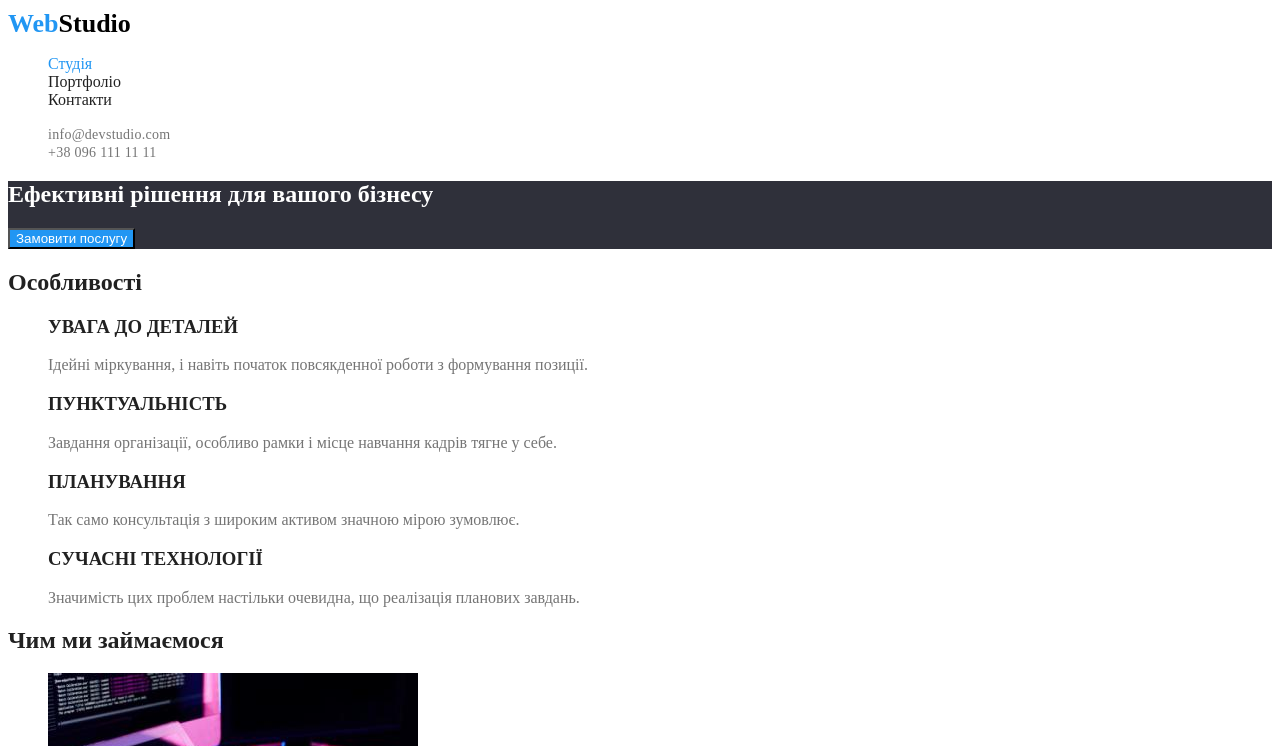
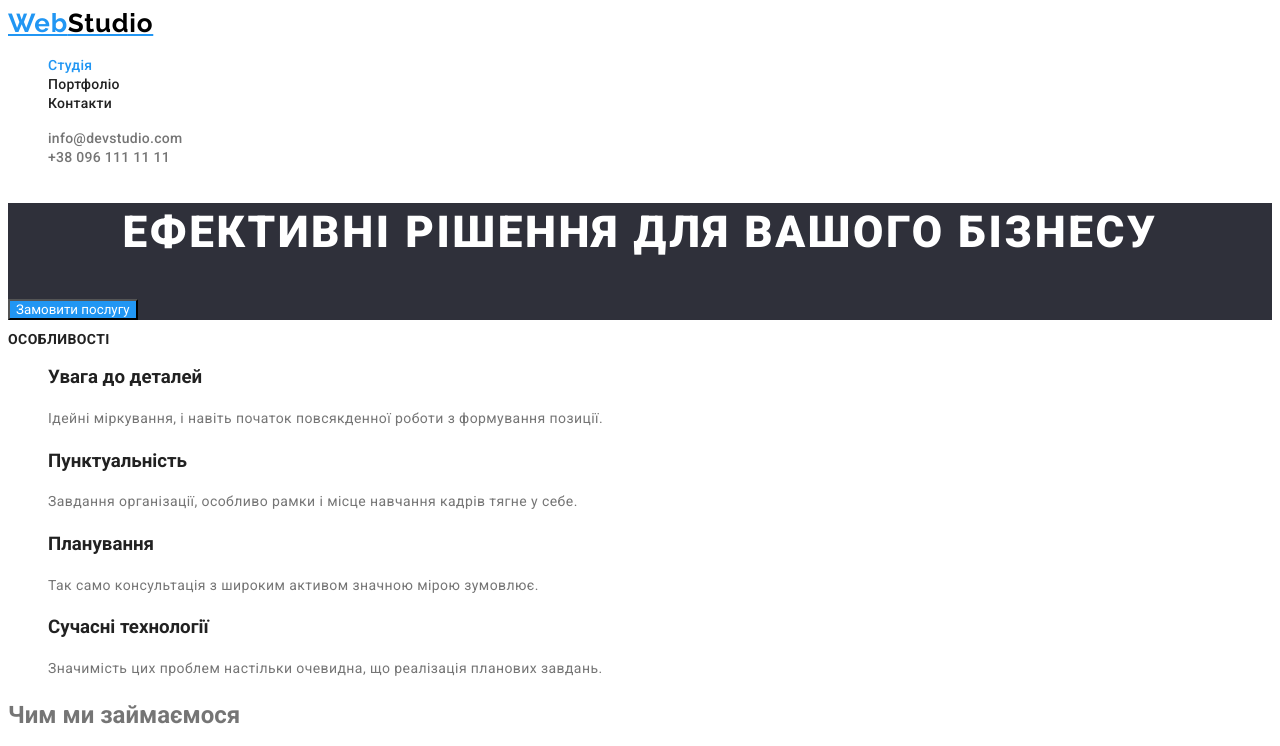
Before and after one commit to MaksymKryvohus/goit-markup-hw-02, a plain HTML site: page index.html in a window 1280 px wide. Shown: the top 746 px of the page. Drawn offline with Linux system fonts and the light colour scheme.

Commit message:
редагування тексту

```diff
--- a/css/styles.css
+++ b/css/styles.css
@@ -7,17 +7,19 @@
 body {
   color: var(--primary-text-color);
   background-color: var(--primary-white-color);
+  font-family: 'Roboto', sans-serif;
 }
 .list {
   list-style: none;
 }
 /* header */
 .logo {
-  text-decoration: none;
+  font-family: Raleway, cursive;
+  color: var(--accent-color);
   font-weight: 700;
   font-size: 26px;
-  line-height: 31px;
-  color: var(--accent-color);
+  line-height: 1.2;
+  letter-spacing: 0.03em;
 }
 .logo:hover,
 .logo:focus {
@@ -29,6 +31,10 @@ body {
 .site-nav .link {
   text-decoration: none;
   color: var(--title-text-color);
+  font-weight: 500;
+  font-size: 14px;
+  line-height: 1.14;
+  letter-spacing: 0.02em;
 }
 .site-nav .link:hover,
 .site-nav .link:focus,
@@ -44,7 +50,7 @@ body {
   text-decoration: none;
   font-weight: 500;
   font-size: 14px;
-  line-height: 16px;
+  line-height: 1.14;
   letter-spacing: 0.02em;
   color: var(--primary-text-color);
 }
@@ -55,10 +61,21 @@ body {
 }
 .hero-title {
   color: #ffffff;
+  font-weight: 900;
+  font-size: 44px;
+  line-height: 1.36;
+  text-align: center;
+  letter-spacing: 0.06em;
+  text-transform: uppercase;
 }
 /* Особенности */
-.section-title {
+.section .section-title {
   color: var(--title-text-color);
+  font-weight: 700;
+  font-size: 14px;
+  line-height: 1.14;
+  letter-spacing: 0.03em;
+  text-transform: uppercase;
 }
 .section-list .title {
   color: var(--title-text-color);
@@ -75,6 +92,7 @@ body {
 }
 /* button */
 .button {
+  font-family: inherit;
   color: var(--title-text-color);
   background-color: var(--primary-white-color);
 }
@@ -86,3 +104,14 @@ body {
   color: var(--accent-color);
   background-color: var(--primary-white-color);
 }
+.button.primary:hover,
+.button.primary:focus {
+  color: var(--title-text-color);
+  background-color: var(--accent-color);
+}
+.section .text {
+  font-weight: 400;
+  font-size: 14px;
+  line-height: 1.71;
+  letter-spacing: 0.03em;
+}
--- a/index.html
+++ b/index.html
@@ -6,6 +6,11 @@
     <meta http-equiv="X-UA-Compatible" content="IE=edge">
     <meta name="viewport" content="width=device-width, initial-scale=1.0">
     <title>Студія</title>
+    <link rel="preconnect" href="https://fonts.googleapis.com">
+    <link rel="preconnect" href="https://fonts.gstatic.com" crossorigin>
+    <link
+        href="https://fonts.googleapis.com/css2?family=Raleway:wght@700&family=Roboto:wght@400;500;700;900&display=swap"
+        rel="stylesheet">
     <link rel="stylesheet" href="./css/styles.css">
 </head>
 
@@ -41,20 +46,20 @@
             <h2 class="section-title">Особливості</h2>
             <ul class="section-list list">
                 <li>
-                    <h3 class="title">УВАГА ДО ДЕТАЛЕЙ</h3>
-                    <p>Ідейні міркування, і навіть початок повсякденної роботи з формування позиції.</p>
+                    <h3 class="title">Увага до деталей</h3>
+                    <p class="text">Ідейні міркування, і навіть початок повсякденної роботи з формування позиції.</p>
                 </li>
                 <li>
-                    <h3 class="title">ПУНКТУАЛЬНІСТЬ</h3>
-                    <p>Завдання організації, особливо рамки і місце навчання кадрів тягне у себе.</p>
+                    <h3 class="title">Пунктуальність</h3>
+                    <p class="text">Завдання організації, особливо рамки і місце навчання кадрів тягне у себе.</p>
                 </li>
                 <li>
-                    <h3 class="title">ПЛАНУВАННЯ</h3>
-                    <p>Так само консультація з широким активом значною мірою зумовлює.</p>
+                    <h3 class="title">Планування</h3>
+                    <p class="text">Так само консультація з широким активом значною мірою зумовлює.</p>
                 </li>
                 <li>
-                    <h3 class="title">СУЧАСНІ ТЕХНОЛОГІЇ</h3>
-                    <p>Значимість цих проблем настільки очевидна, що реалізація планових завдань.</p>
+                    <h3 class="title">Сучасні технології</h3>
+                    <p class="text">Значимість цих проблем настільки очевидна, що реалізація планових завдань.</p>
                 </li>
             </ul>
         </section>
```
Also changed, not shown: portfolio.html (+66 -1 lines).
